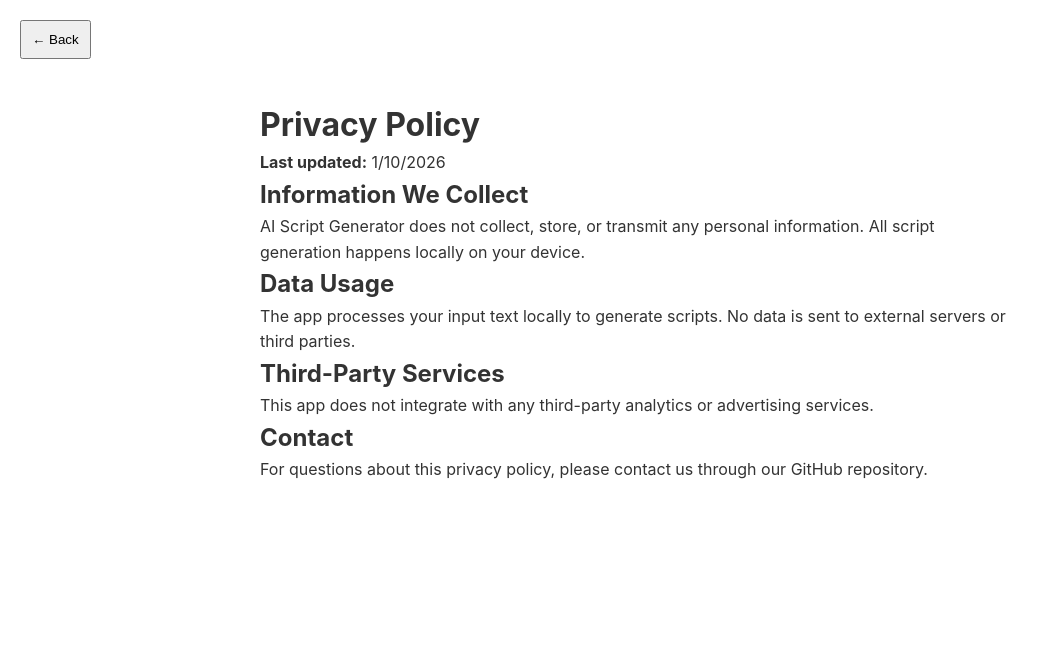
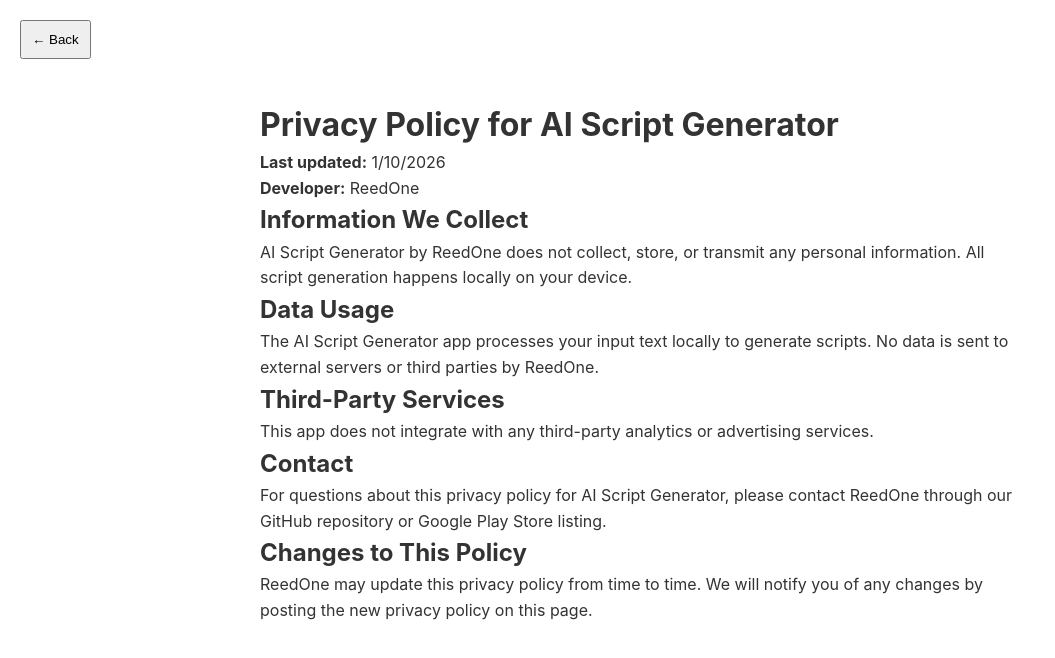
Before and after one commit to ridvanasci/AIScriptGeneratorWeb, a React (Create React App) app: page / in a window 1280 px wide. Both pictures are taken after a click on the button "Privacy Policy". Shown: the top 658 px of the page, without its empty margins (0-1055 px from the left). Built offline with nearby package versions, Linux system fonts and the light colour scheme.

Commit message:
Fix clickable link and update privacy policy for ReedOne

```diff
--- a/src/App.tsx
+++ b/src/App.tsx
@@ -21,7 +21,7 @@
           <h1>AI Script Generator</h1>
           <p>Create engaging video scripts with AI-powered content generation</p>
           <div className="download-buttons">
-            <a href="https://play.google.com/store/apps/details?id=com.aiscriptgenerator.app" className="btn-primary">Download for Android</a>
+            <a href="https://play.google.com/store/apps/details?id=com.aiscriptgenerator.app" target="_blank" rel="noopener noreferrer" className="btn-primary">Download for Android</a>
             <a href="#" className="btn-secondary">View on GitHub</a>
           </div>
         </div>
--- a/src/PrivacyPolicy.tsx
+++ b/src/PrivacyPolicy.tsx
@@ -3,20 +3,24 @@
 const PrivacyPolicy: React.FC = () => {
   return (
     <div style={{ padding: '20px', maxWidth: '800px', margin: '0 auto' }}>
-      <h1>Privacy Policy</h1>
+      <h1>Privacy Policy for AI Script Generator</h1>
       <p><strong>Last updated:</strong> {new Date().toLocaleDateString()}</p>
+      <p><strong>Developer:</strong> ReedOne</p>
 
       <h2>Information We Collect</h2>
-      <p>AI Script Generator does not collect, store, or transmit any personal information. All script generation happens locally on your device.</p>
+      <p>AI Script Generator by ReedOne does not collect, store, or transmit any personal information. All script generation happens locally on your device.</p>
 
       <h2>Data Usage</h2>
-      <p>The app processes your input text locally to generate scripts. No data is sent to external servers or third parties.</p>
+      <p>The AI Script Generator app processes your input text locally to generate scripts. No data is sent to external servers or third parties by ReedOne.</p>
 
       <h2>Third-Party Services</h2>
       <p>This app does not integrate with any third-party analytics or advertising services.</p>
 
       <h2>Contact</h2>
-      <p>For questions about this privacy policy, please contact us through our GitHub repository.</p>
+      <p>For questions about this privacy policy for AI Script Generator, please contact ReedOne through our GitHub repository or Google Play Store listing.</p>
+
+      <h2>Changes to This Policy</h2>
+      <p>ReedOne may update this privacy policy from time to time. We will notify you of any changes by posting the new privacy policy on this page.</p>
     </div>
   );
 };
```
